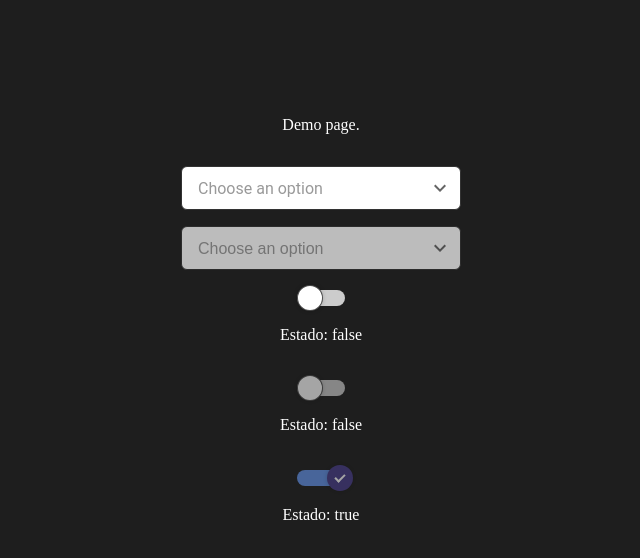
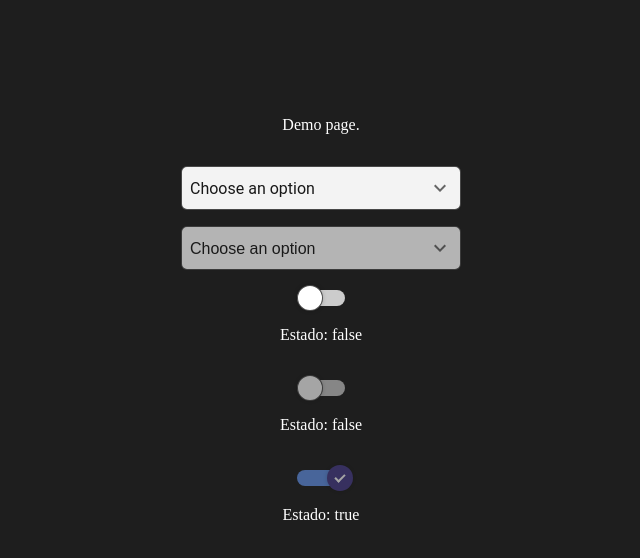
Before and after one commit to yujinishioka/componentes-reutilizaveis-angular, an Angular app: page / in a window 1280 px wide. Shown: the top 558 px of the page, without its empty margins (319-959 px from the left). Built offline with nearby package versions, Linux system fonts and the light colour scheme.

Commit message:
fix: ajuste de layout no select

```diff
--- a/src/app/pages/demo/demo.component.ts
+++ b/src/app/pages/demo/demo.component.ts
@@ -16,7 +16,7 @@ export class DemoComponent {
   selectOptions = [
     { value: 'html', label: 'HTML' },
     { value: 'css', label: 'CSS' },
-    { value: 'js', label: 'JavaScript' }
+    { value: 'js', label: 'JavaScript', disabled: true }
   ];
 
   switchState1 = false;
--- a/src/app/shared/components/custom-select/custom-select.component.css
+++ b/src/app/shared/components/custom-select/custom-select.component.css
@@ -1,11 +1,12 @@
 :host {
   --font-family: Arial, sans-serif;
   --font-size: 1rem;
-  --text-color-empty: #999;
-  --color: #333;
-  --background: #fff;
-  --padding-horizontal: 1rem;
-  --padding-vertical: 0.5rem;
+  --text-color-empty: rgba(0, 0, 0, 0.3);
+  --color: rgba(0, 0, 0, 0.9);
+  --border-color: rgba(0, 0, 0, 0.7);
+  --background: rgba(255, 255, 255, 0.95);
+  --padding-horizontal: 0.5rem;
+  --padding-vertical: 0.7rem;
 
   font-family: var(--font-family);
   font-size: var(--font-size);
@@ -17,7 +18,7 @@ select {
   color: var(--color);
   background-color: var(--background);
   padding: var(--padding-vertical) var(--padding-horizontal);
-  border: var(--border-width-sm, 1px) solid var(--color);
+  border: var(--border-width-sm, 1px) solid var(--border-color);
   border-radius: var(--border-radius-md, 6px);
   width: 100%;
   min-width: 280px;
@@ -32,10 +33,6 @@ select {
   background-repeat: no-repeat;
   background-position: right 0.5em center;
   background-size: 1.5em 1.5em;
-}
-
-select.empty {
-  color: var(--text-color-empty);
 }
 
 select::after {
@@ -53,3 +50,20 @@ select.disabled {
   color: var(--text-color-empty);
   cursor: not-allowed;
 }
+
+select:focus-visible {
+  outline: 3px solid white;
+  outline-offset: 2px;
+}
+
+option.custom-select-option:checked {
+  font-weight: bold;
+  background-color: #e0f0ff;
+  position: relative;
+}
+
+option.custom-select-option:checked::before {
+  content: "✔ ";
+  position: absolute;
+  left: 0.5em;
+}
--- a/src/app/shared/components/custom-select/custom-select.component.html
+++ b/src/app/shared/components/custom-select/custom-select.component.html
@@ -1,13 +1,23 @@
 <select
   [(ngModel)]="value"
   (ngModelChange)="handleChangeDirect($event)"
-  [ngClass]="{ 'empty': !value }"
   [disabled]="disabled"
   [attr.aria-disabled]="disabled"
   [attr.aria-label]="placeholder"
 >
-  <option value="" disabled hidden>{{ placeholder }}</option>
-  <option *ngFor="let opt of options" [value]="opt.value">
+  <option
+    value=""
+    disabled
+    selected
+  >
+    {{ placeholder }}
+  </option>
+  <option
+    *ngFor="let opt of options"
+    [value]="opt.value"
+    [disabled]="disabled"
+    class="custom-select-option"
+  >
     {{ opt.label }}
   </option>
 </select>
```
